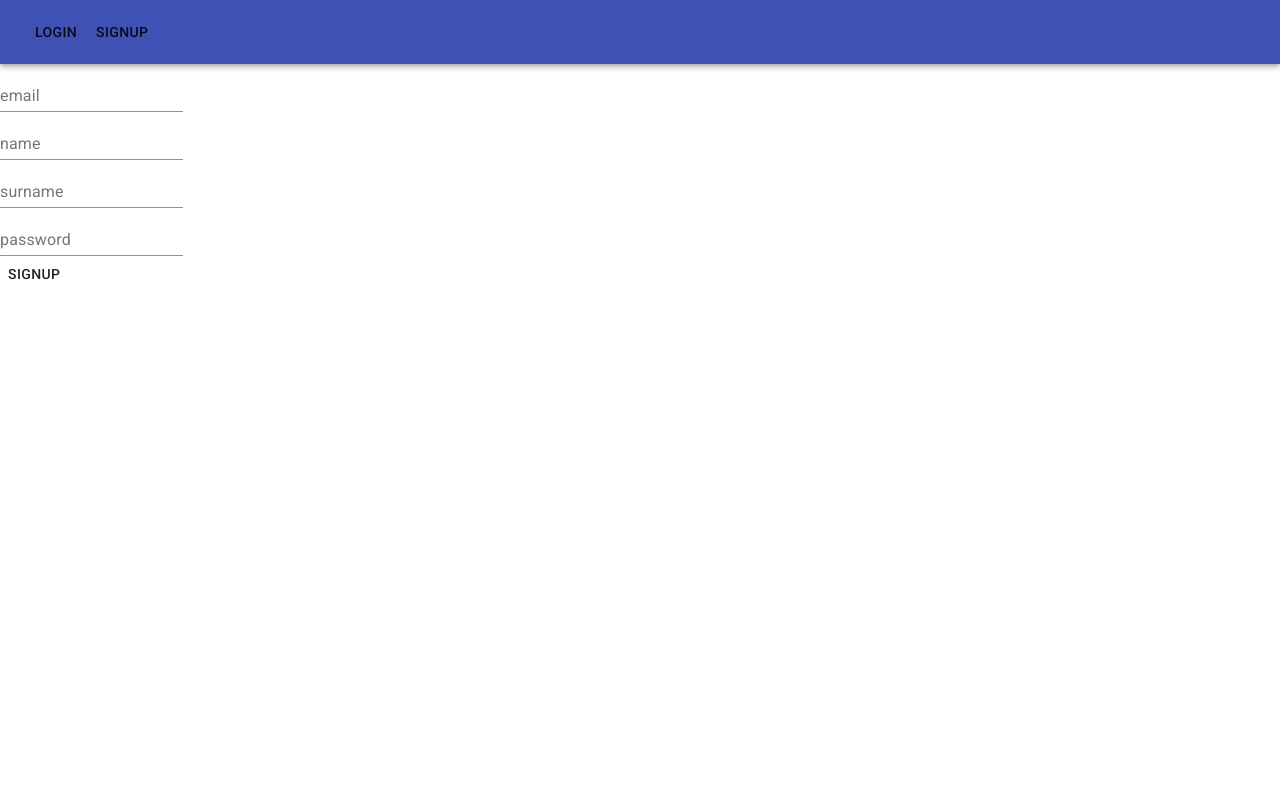
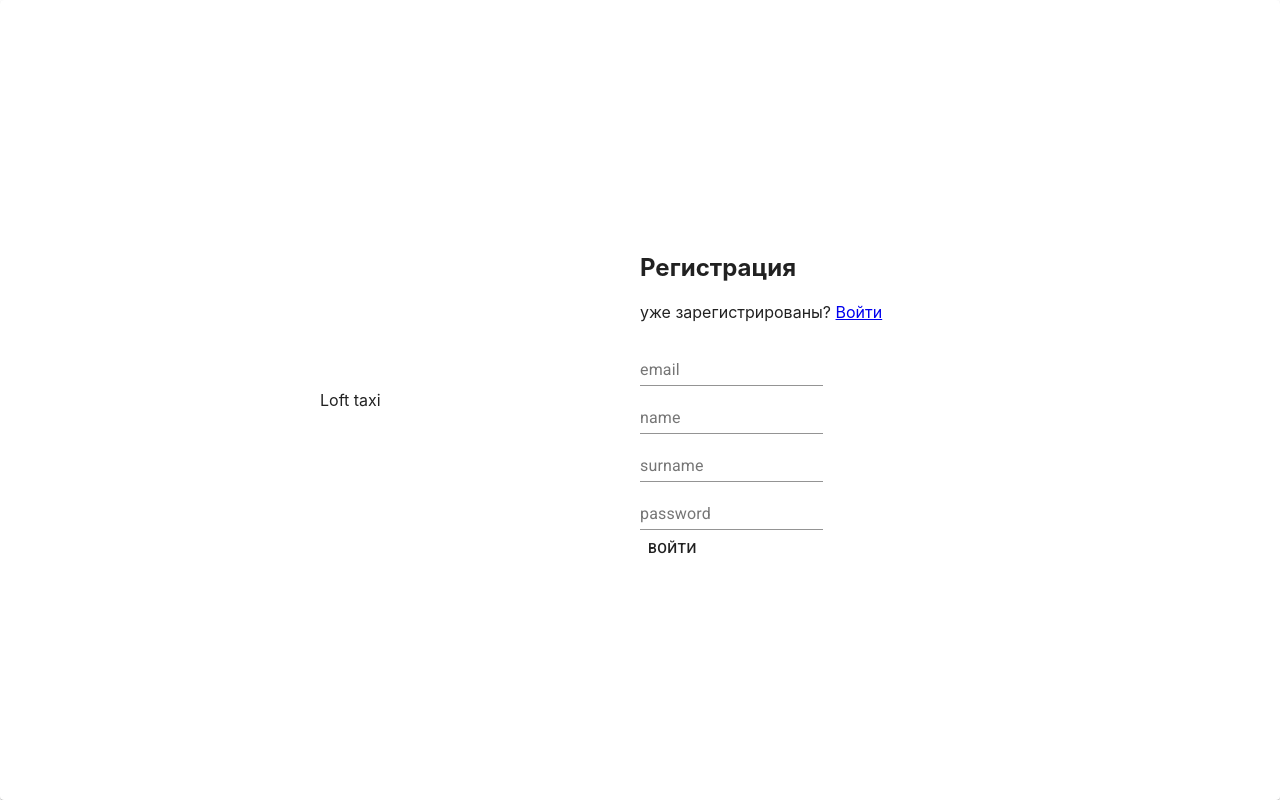
Before and after one commit to atway/privalovv-loft-react, a React (Create React App) app: page /signup in a window 1280 px wide. Built offline with nearby package versions, Linux system fonts and the light colour scheme.

Commit message:
week-3 тест, логика перехода, аппбар только при логине

```diff
--- a/src/App.js
+++ b/src/App.js
@@ -1,10 +1,5 @@
 import React from "react";
-import {
-  Route,
-  Link,
-  Switch,
-  Redirect,
-} from 'react-router-dom';
+import { Route, Link, Switch, Redirect } from "react-router-dom";
 import "./App.css";
 
 import Login from "./user/Login.js";
@@ -12,12 +7,15 @@ import Profile from "./user/Profile.js";
 import Signup from "./user/Signup.js";
 import Header from "./shared/Header.js";
 import Map from "./map/";
+import { connect } from "react-redux";
 
-function App() {
+function App(props) {
+  const { isLoggedIn } = props;
   return (
     <>
-      <Header />
+      {isLoggedIn && <Header />}
       <Switch>
+        <Redirect exact from="/" to="/signup" />
         <Route path="/map" component={Map} exact />
         <Route path="/profile" component={Profile} exact />
         <Route path="/login" component={Login} exact />
@@ -26,5 +24,6 @@ function App() {
     </>
   );
 }
-
-export default App;
+export default connect(state => {
+  return { isLoggedIn: state.user.token !== null };
+})(App);
--- a/src/shared/Header.js
+++ b/src/shared/Header.js
@@ -3,30 +3,44 @@ import "typeface-roboto";
 import AppBar from "@material-ui/core/AppBar";
 import Toolbar from "@material-ui/core/Toolbar";
 import Button from "@material-ui/core/Button";
-import PropTypes from "prop-types";
-import { Link } from 'react-router-dom';
-import { connect } from 'react-redux'
+import { Link } from "react-router-dom";
+import { connect } from "react-redux";
 import { unregisterUserRequest } from "../user/actions";
 
-
 function Header(props) {
-    const { isLoggedIn } = props;
-    return (
+  const { isLoggedIn, unregisterUserRequest } = props;
+  return (
     <>
       <AppBar position="static">
         <Toolbar>
-          { isLoggedIn && <Button component={Link} to="/map">Map</Button>}
-          { isLoggedIn && <Button component={Link} to="/profile">Profile</Button>}
-          { isLoggedIn && <Button component={Link} onClick={ props.unregisterUserRequest } to="/login">Logout</Button>}
-          { isLoggedIn || <Button component={Link} to="/login">Login</Button>}
-          { isLoggedIn || <Button component={Link} to="/signup">Signup</Button>}
+          {isLoggedIn && (
+            <Button component={Link} to="/map">
+              Map
+            </Button>
+          )}
+          {isLoggedIn && (
+            <Button component={Link} to="/profile">
+              Profile
+            </Button>
+          )}
+          {isLoggedIn && (
+            <Button
+              component={Link}
+              onClick={unregisterUserRequest}
+              to="/login"
+            >
+              Logout
+            </Button>
+          )}
         </Toolbar>
       </AppBar>
     </>
   );
 }
 
-export default  connect(
-  state => { return { isLoggedIn: state.user.token !== null }},
+export default connect(
+  state => {
+    return { isLoggedIn: state.user.token !== null };
+  },
   { unregisterUserRequest }
-)( Header )
+)(Header);
--- a/src/user/Login.js
+++ b/src/user/Login.js
@@ -1,45 +1,70 @@
 import React from "react";
-import { TextField } from "@material-ui/core";
+import { TextField, Grid, Paper } from "@material-ui/core";
+import Button from "@material-ui/core/Button";
 import { connect } from "react-redux";
 import { Redirect } from "react-router";
+import { Link } from "react-router-dom";
 
 import { authUserRequest } from "./actions";
 
 function Login(props) {
+  const { isLoggedIn, authUserRequest } = props;
   const onSubmit = e => {
     e.preventDefault();
     const data = new FormData(e.target);
-    props.authUserRequest({
+    authUserRequest({
       email: data.get("email"),
       password: data.get("password")
     });
   };
-
-  if (props.isLoggedIn) {
+  if (isLoggedIn) {
     return <Redirect to="/profile" />;
   }
   return (
+    <Paper>
+      <Grid
+        container
+        justify="center"
+        alignItems="center"
+        style={{ minHeight: "100vh" }}
+      >
+        <Grid item xs={3}>
+          Loft taxi
+        </Grid>
+        <Grid item xs={3}>
+          <h2>Войти</h2>
+          <p>Новый пользователь?</p>
+          <p>
+            <Link to="/signup">Зарегистрируйтесь</Link>
+          </p>
           <form onSubmit={onSubmit}>
             <div>
               <TextField
+                inputProps={{ "data-testid": "loginemail", name: "email" }}
                 type="email"
                 name="email"
                 label="email"
-          placeholder="email"
-          inputProps={{ "data-testid": "loginemail", name: "email" }}
+                placeholder="Email"
               ></TextField>
             </div>
             <div>
               <TextField
+                inputProps={{
+                  "data-testid": "loginpassword",
+                  name: "password"
+                }}
                 type="password"
                 name="password"
                 label="password"
                 placeholder="Password"
-          inputProps={{ "data-testid": "loginpassword", name: "password" }}
               ></TextField>
             </div>
-      <button>Signing</button>
+
+            <button>Войти</button>
           </form>
+        </Grid>
+      </Grid>
+    </Paper>
   );
 }
 
--- a/src/user/Signup.js
+++ b/src/user/Signup.js
@@ -1,8 +1,9 @@
 import React from "react";
 import { Redirect } from "react-router";
+import { Link } from "react-router-dom";
 import { connect } from "react-redux";
 
-import { TextField } from "@material-ui/core";
+import { TextField, Grid, Paper } from "@material-ui/core";
 import Button from "@material-ui/core/Button";
 
 import { registerUserRequest } from "./actions";
@@ -11,13 +12,33 @@ function Signup(props) {
   const onSubmit = e => {
     e.preventDefault();
     const data = new FormData(e.target);
-    props.registerUserRequest({ email: data.get("email"), password: data.get("password"), name: data.get("name"), surname: data.get("surname")});
+    props.registerUserRequest({
+      email: data.get("email"),
+      password: data.get("password"),
+      name: data.get("name"),
+      surname: data.get("surname")
+    });
   };
 
   if (props.isLoggedIn) {
-    return <Redirect to="/profile" />
+    return <Redirect to="/profile" />;
   }
   return (
+    <Paper>
+      <Grid
+        container
+        justify="center"
+        alignItems="center"
+        style={{ minHeight: "100vh" }}
+      >
+        <Grid item xs={3}>
+          Loft taxi
+        </Grid>
+        <Grid item xs={3}>
+          <h2>Регистрация</h2>
+          <p>
+            уже зарегистрированы? <Link to="/login">Войти</Link>
+          </p>
           <form onSubmit={onSubmit}>
             <div>
               <TextField
@@ -51,8 +72,11 @@ function Signup(props) {
                 placeholder="Password"
               ></TextField>
             </div>
-      <Button type="submit">Signup</Button>
+            <Button type="submit">Войти</Button>
           </form>
+        </Grid>
+      </Grid>
+    </Paper>
   );
 }
 
--- a/src/user/middlewares.js
+++ b/src/user/middlewares.js
@@ -21,8 +21,12 @@ export const taxiUserMiddleware = store => next => action => {
       headers: { "Content-Type": "application/json" }
     })
       .then(response => response.json())
-      .then(token => {
-        store.dispatch(registerUserSuccess(token));
+      .then(response => {
+        if (response.success === true) {
+          store.dispatch(
+            registerUserSuccess({ ...action.payload, token: response.token })
+          );
+        }
       })
       .catch(error => {
         store.dispatch(registerUserFailure(error));
@@ -55,7 +59,7 @@ export const taxiUserMiddleware = store => next => action => {
       });
   } else if (action.type === fetchCardRequest.toString()) {
     fetch(`https://loft-taxi.glitch.me/card?token=${action.payload}`, {
-      method: "GET",
+      method: "GET"
     })
       .then(response => response.json())
       .then(card => {
```
Also changed, not shown: src/store.js (+5 -5 lines), src/user/Profile.js (+4 -8 lines), src/user/reducer.js (+18 -12 lines), 2 other files (tests, documents, lock files or other folders). Lines whose indentation alone changed are shown as unchanged.
